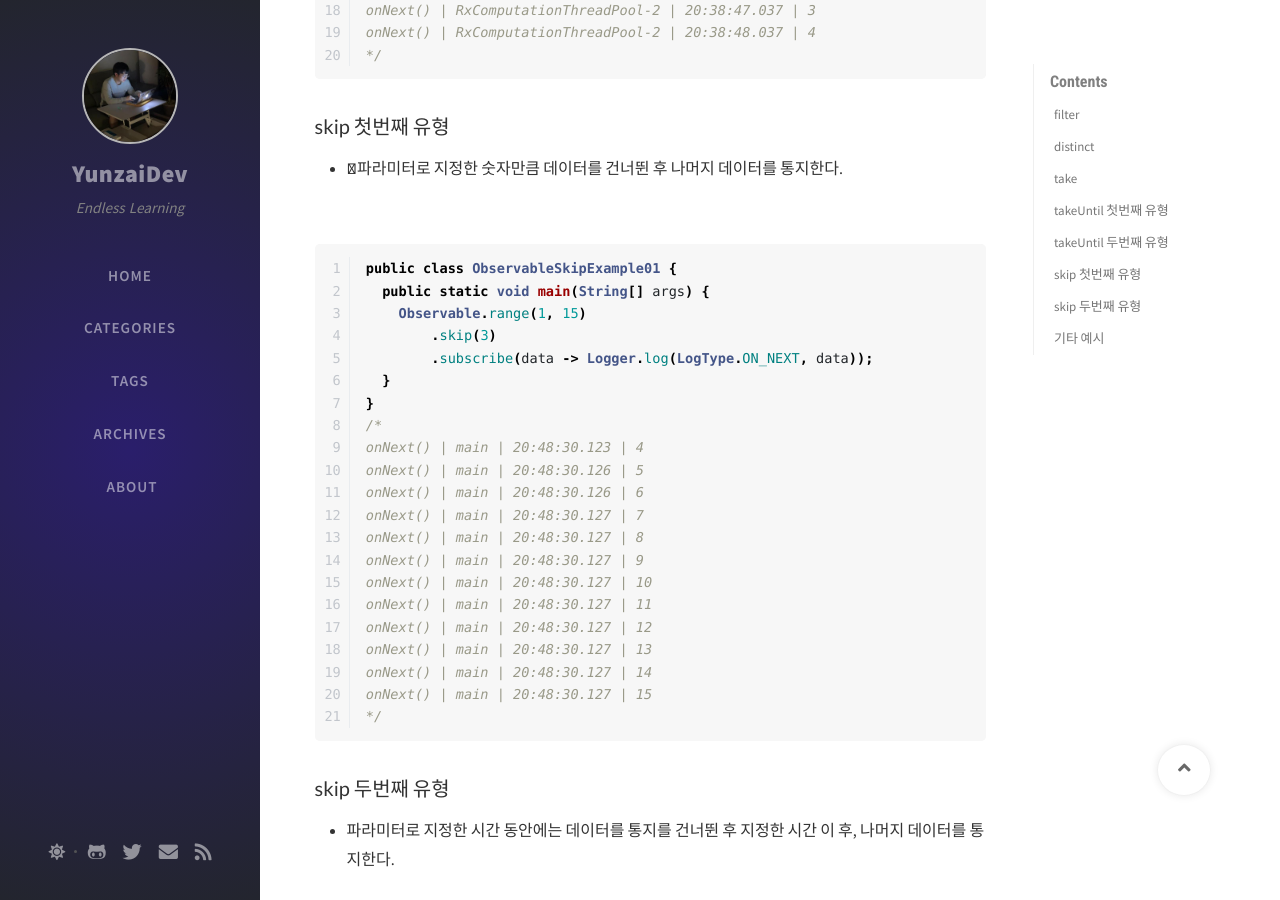
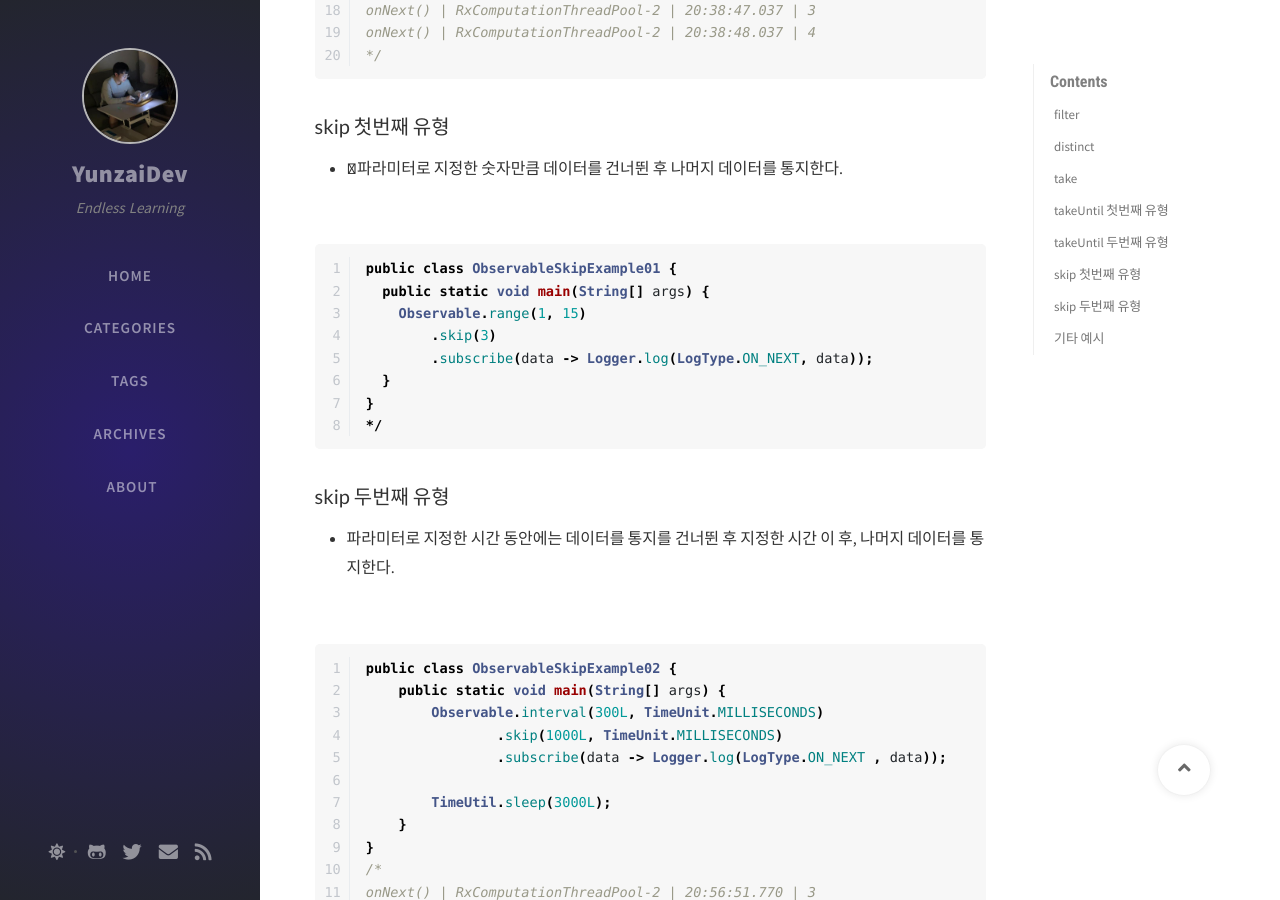
Before and after one commit to yunjaena/yunjaena.github.io, a Jekyll site: the page built from _posts/Android/RxJava/2020-12-12-RxJava_데이터_필터링_연산자.md, in a window 1280 px wide and 900 px high, scrolled down 4279 px. Built offline with Jekyll 4.4.1, drawn with Linux system fonts in a browser that asks for light colours; nearby versions of some CDN libraries; comment, search, counter and statistics services are not loaded.

Commit message:
Fixed Automatic build #57
Fixed Automatic build #57

````diff
--- a/_posts/Android/RxJava/2020-12-12-RxJava_데이터_필터링_연산자.md
+++ b/_posts/Android/RxJava/2020-12-12-RxJava_데이터_필터링_연산자.md
@@ -209,19 +209,6 @@ public class ObservableSkipExample01 {
         .subscribe(data -> Logger.log(LogType.ON_NEXT, data));
   }
 }
-/*
-onNext() | main | 20:48:30.123 | 4
-onNext() | main | 20:48:30.126 | 5
-onNext() | main | 20:48:30.126 | 6
-onNext() | main | 20:48:30.127 | 7
-onNext() | main | 20:48:30.127 | 8
-onNext() | main | 20:48:30.127 | 9
-onNext() | main | 20:48:30.127 | 10
-onNext() | main | 20:48:30.127 | 11
-onNext() | main | 20:48:30.127 | 12
-onNext() | main | 20:48:30.127 | 13
-onNext() | main | 20:48:30.127 | 14
-onNext() | main | 20:48:30.127 | 15
 */
 ```
 
````
